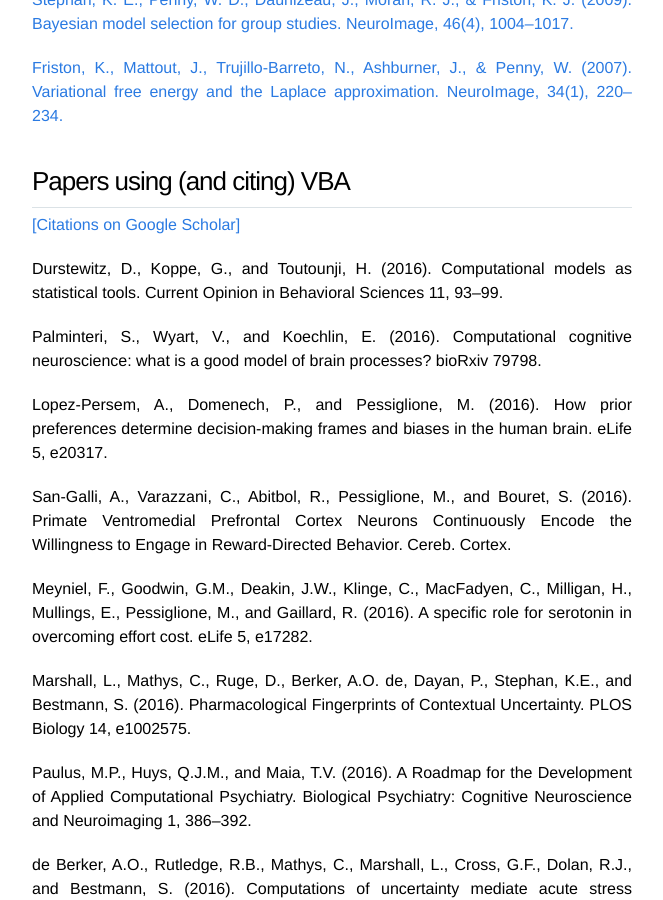
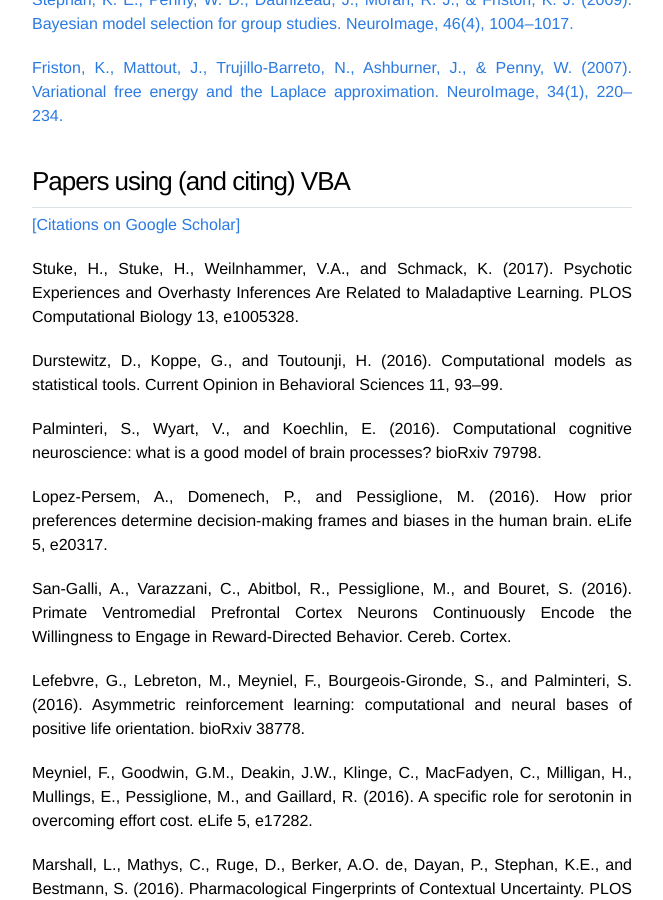
Before and after one commit to MBB-team/VBA-toolbox, a Jekyll site: the page built from references/index.html, in a window 1280 px wide and 900 px high, scrolled down 629 px. Shown: the whole window, without its empty margins (308-971 px from the left). Built offline with Jekyll 4.4.1, drawn with Linux system fonts in a browser that asks for light colours; nearby versions of some CDN libraries.

Commit message:
Update index.html

```diff
--- a/references/index.html
+++ b/references/index.html
@@ -48,6 +48,11 @@
 
 <a href="https://scholar.google.fr/scholar?cites=12309426867631772776">[Citations on Google Scholar]</a>
 
+
+<p>
+  Stuke, H., Stuke, H., Weilnhammer, V.A., and Schmack, K. (2017). Psychotic Experiences and Overhasty Inferences Are Related to Maladaptive Learning. PLOS Computational Biology 13, e1005328.
+</p>
+
 <p>
   Durstewitz, D., Koppe, G., and Toutounji, H. (2016). Computational models as statistical tools. Current Opinion in Behavioral Sciences 11, 93–99.
 </p>
@@ -62,6 +67,10 @@
 
 <p>
   San-Galli, A., Varazzani, C., Abitbol, R., Pessiglione, M., and Bouret, S. (2016). Primate Ventromedial Prefrontal Cortex Neurons Continuously Encode the Willingness to Engage in Reward-Directed Behavior. Cereb. Cortex.
+</p>
+
+<p>
+  Lefebvre, G., Lebreton, M., Meyniel, F., Bourgeois-Gironde, S., and Palminteri, S. (2016). Asymmetric reinforcement learning: computational and neural bases of positive life orientation. bioRxiv 38778.
 </p>
 
 <p>
```
